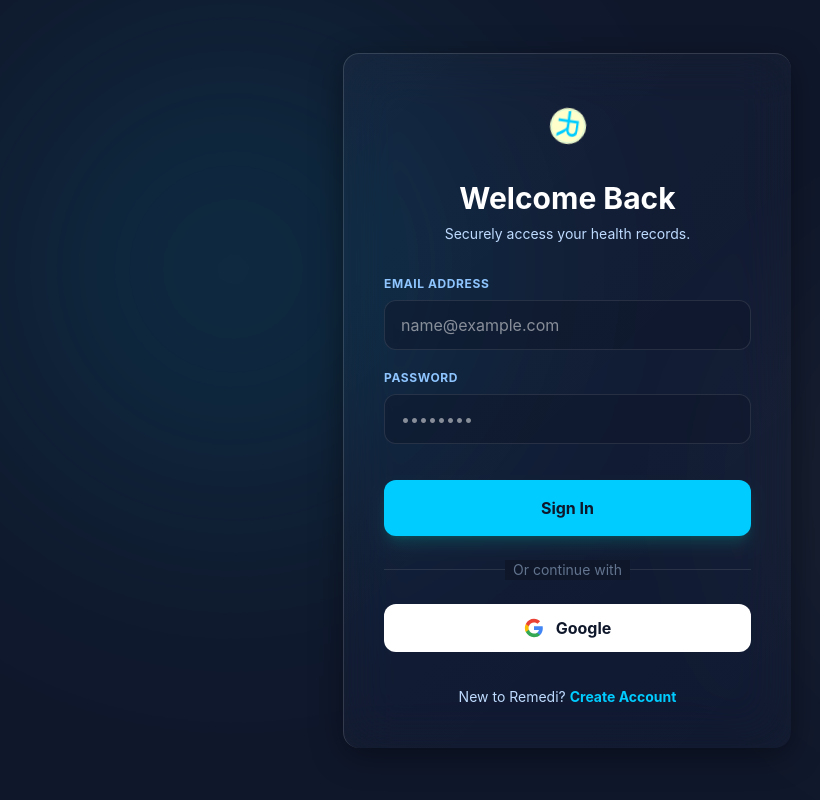
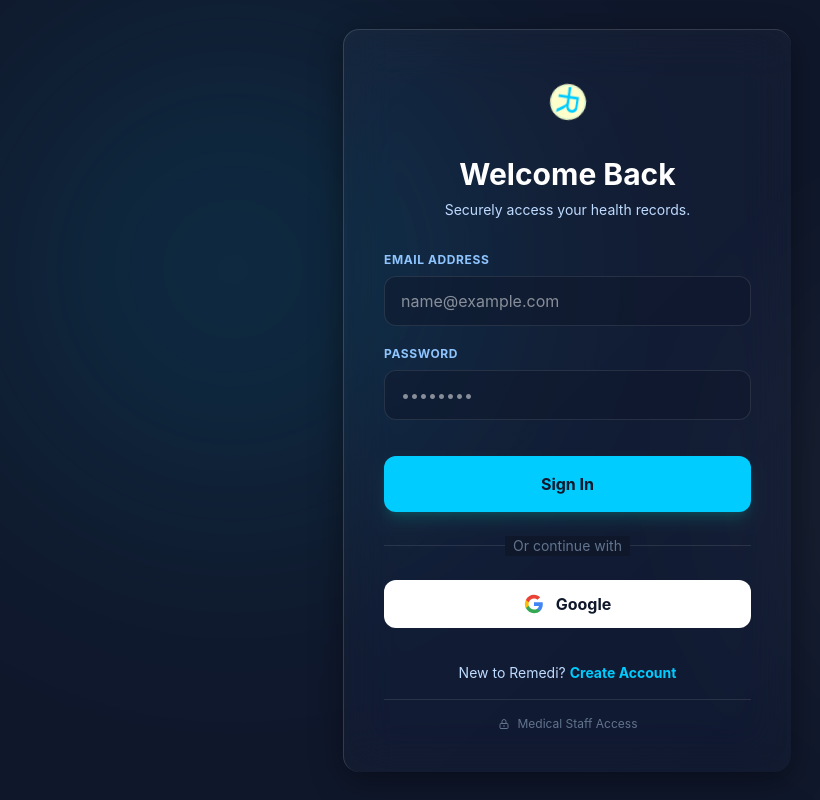
Before and after one commit to ItunuOni/remedi-ai, a React (Vite) app in the folder frontend/: page /login in a window 1280 px wide. Shown: the whole page, without its empty margins (73-893 px from the left). Built offline with nearby package versions, Linux system fonts and the light colour scheme.

Commit message:
Fixed the url that takes medical staffs to their dashboard

```diff
--- a/frontend/src/pages/Dashboard.jsx
+++ b/frontend/src/pages/Dashboard.jsx
@@ -100,9 +100,12 @@
     }
   };
 
+  // --- UPDATED PDF GENERATOR (STRICT FILTER) ---
   const generatePDF = () => {
     if (messages.length === 0) return;
     const doc = new jsPDF();
+
+    // Header Styling
     doc.setFillColor(15, 23, 42);
     doc.rect(0, 0, 210, 40, 'F');
     doc.setTextColor(0, 204, 255);
@@ -111,38 +114,62 @@
     doc.setFontSize(10);
     doc.setTextColor(255, 255, 255);
     doc.text("AI DIAGNOSTIC REPORT", 150, 25);
+
+    // Meta Data
     doc.setTextColor(0, 0, 0);
     doc.setFontSize(10);
     doc.text(`Patient Reference: ${user?.email || 'Anonymous'}`, 20, 50);
     doc.text(`Report Date: ${new Date().toLocaleDateString()} ${new Date().toLocaleTimeString()}`, 20, 55);
     doc.setDrawColor(200, 200, 200);
     doc.line(20, 60, 190, 60);
+
     let y = 70;
 
-    // FILTER: Ignore short "thank you" messages in PDF
+    // STRICT FILTER LOGIC
     const validMessages = messages.filter(msg => {
        const txt = msg.text.toLowerCase();
-       return txt.length > 5 && !txt.includes("thank you") && !txt.includes("you are welcome");
+       // 1. Must be longer than 3 chars
+       if (txt.length < 3) return false;
+       // 2. Remove System Messages
+       if (txt.includes("request sent") || txt.includes("doctor's note")) return false;
+       // 3. Remove Chit-Chat
+       if (txt.includes("thank you") || txt.includes("you are welcome") || txt.includes("hello")) return false;
+       return true;
     });
+
+    if (validMessages.length === 0) {
+        alert("No medical data to export yet.");
+        return;
+    }
 
     validMessages.forEach(msg => {
       if (y > 270) { doc.addPage(); y = 20; }
       const isAI = msg.role === 'ai';
+
       const role = isAI ? "REMEDI AI ANALYSIS:" : "PATIENT SYMPTOMS:";
-      const color = isAI ? [0, 100, 150] : [80, 80, 80];
+      const color = isAI ? [0, 100, 150] : [80, 80, 80]; // AI = Blue, User = Grey
+
+      // Role Title
       doc.setFont("helvetica", "bold");
       doc.setTextColor(...color);
       doc.text(role, 20, y);
+
+      // Message Body (Cleaned)
       doc.setFont("helvetica", "normal");
       doc.setTextColor(0, 0, 0);
-      const cleanText = msg.text.replace(/\*\*/g, '').replace(/\*/g, '•');
+      // Remove Markdown symbols for PDF readability
+      const cleanText = msg.text.replace(/\*\*/g, '').replace(/\*/g, '•').replace(/__/g, '');
       const splitText = doc.splitTextToSize(cleanText, 170);
+
       doc.text(splitText, 20, y + 6);
-      y += (splitText.length * 6) + 12;
+      y += (splitText.length * 6) + 12; // Spacing
     });
+
+    // Footer
     doc.setFontSize(8);
     doc.setTextColor(150, 150, 150);
     doc.text("Disclaimer: This report is AI-generated and does not constitute a formal medical diagnosis. Please consult a doctor.", 20, 290);
+
     doc.save("Remedi_Health_Report.pdf");
   };
 
--- a/frontend/src/pages/Login.jsx
+++ b/frontend/src/pages/Login.jsx
@@ -1,8 +1,8 @@
 import React, { useState } from 'react';
 import { useNavigate, Link } from 'react-router-dom';
-import { auth, googleProvider } from '../firebase'; // <--- Import Google Provider
+import { auth, googleProvider } from '../firebase';
 import { signInWithEmailAndPassword, createUserWithEmailAndPassword, signInWithPopup } from 'firebase/auth';
-import Logo from '../components/Logo'; // Use your official logo
+import Logo from '../components/Logo';
 
 export default function Login() {
   const [isLogin, setIsLogin] = useState(true);
@@ -27,7 +27,6 @@
     }
   };
 
-  // --- GOOGLE LOGIN FUNCTION ---
   const handleGoogleLogin = async () => {
     try {
       await signInWithPopup(auth, googleProvider);
@@ -130,7 +129,7 @@
         </button>
 
         {/* Toggle Login/Signup */}
-        <div className="mt-8 text-center">
+        <div className="mt-8 text-center space-y-4">
           <button
             onClick={() => setIsLogin(!isLogin)}
             className="text-sm text-blue-200 hover:text-white transition-colors"
@@ -140,6 +139,14 @@
               {isLogin ? "Create Account" : "Sign In"}
             </span>
           </button>
+
+          {/* DOCTOR LOGIN LINK - SUBTLE & PROFESSIONAL */}
+          <div className="border-t border-white/10 pt-4">
+             <Link to="/doctor" className="text-xs text-slate-500 hover:text-[#00CCFF] transition-colors flex items-center justify-center gap-2">
+                <svg className="w-3 h-3" fill="none" stroke="currentColor" viewBox="0 0 24 24"><path strokeLinecap="round" strokeLinejoin="round" strokeWidth="2" d="M12 15v2m-6 4h12a2 2 0 002-2v-6a2 2 0 00-2-2H6a2 2 0 00-2 2v6a2 2 0 002 2zm10-10V7a4 4 0 00-8 0v4h8z" /></svg>
+                Medical Staff Access
+             </Link>
+          </div>
         </div>
 
       </div>
```
